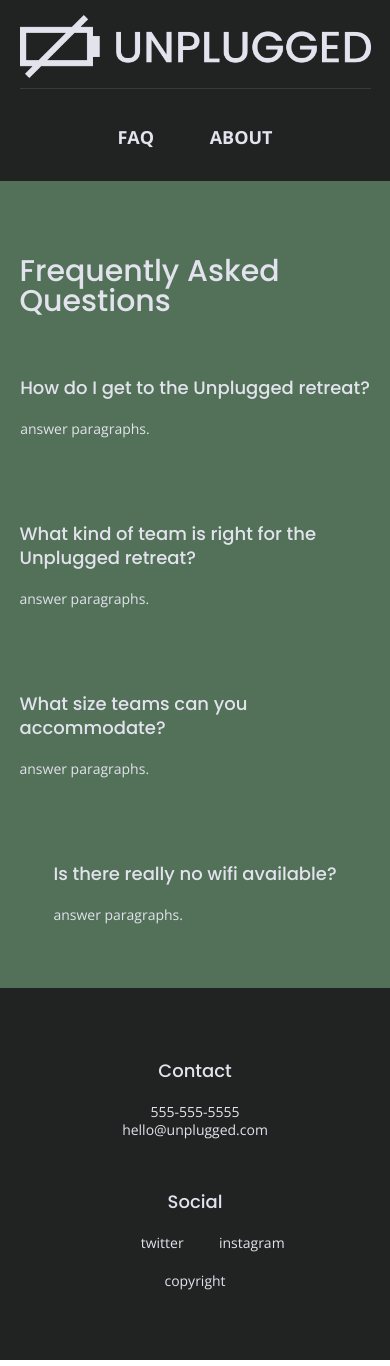
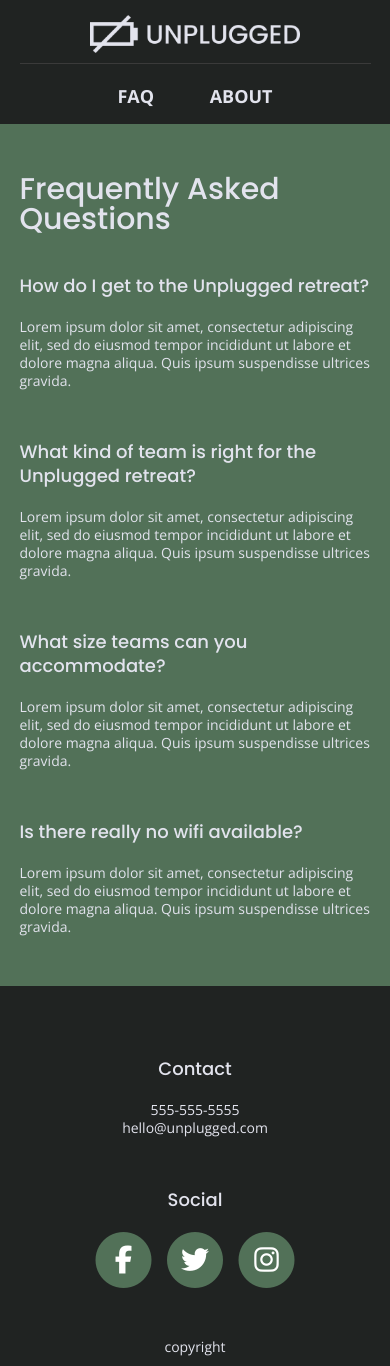
Before and after one commit to kjingersoll/unplugged-retreat, a website: page faq/index.html in a window 390 px wide. Drawn offline with nearby package versions, Linux system fonts and the light colour scheme.

Commit message:
mobile style fixes

```diff
--- a/css/main.css
+++ b/css/main.css
@@ -120,6 +120,7 @@ h1 {
   font-size: 2.25em;
   font-weight: 500;
   line-height: 1.2;
+  margin: 0;
 }
 
 h2 {
@@ -193,6 +194,7 @@ address {
     justify-content: space-around;
     width: 100%;
     padding: 0;
+    margin: 0;
   }
   header nav ul li {
     font-family: 'Open Sans', sans-serif;
@@ -217,9 +219,12 @@ address {
   }
   footer .content-wrapper {
     width: 55%;
-    margin: 50px 0;
+    margin:50px 0 0 0;
   }
   footer .contact {
+    margin-bottom: 50px;
+  }
+  footer .social {
     margin-bottom: 50px;
   }
   footer .social-icons{
@@ -236,7 +241,7 @@ address {
     color: #527158;
   }
   footer .copyright {
-    margin: 20px 0;
+    margin: 10px;
   }
 
   /*-------------------- Mobile Styles - Homepage -------------------- */
@@ -259,7 +264,12 @@ address {
     align-items: center;
     flex-flow: row wrap;
   }
-
+  aside .content-wrapper {
+    margin-top: 30px;
+  }
+  aside h3 {
+    margin-top: 0;
+  }
   aside .form {
     margin-top: 30px;
   }
@@ -294,8 +304,11 @@ address {
     justify-content: center;
     flex-flow: row wrap;
   }
+  .features .content-wrapper {
+    margin-bottom: 20px;
+  }
   .features h2 {
-    margin-bottom: 60px;
+    margin: 0 0 30px 0;
   }
   .features article {
     width: 63%;
@@ -324,7 +337,7 @@ address {
     background-color: #2a423a;
   }
   .reviews h2 {
-    margin-bottom: 40px;
+    margin:0 0 40px 0;
     line-height: 1;
   }
   .reviews figure {
@@ -346,6 +359,12 @@ address {
     justify-content: center;
     align-items: center;
     flex-flow: row wrap;
+  }
+  .mission .content-wrapper {
+    margin-bottom: 36px;
+  }
+  .mission h2 {
+    margin: 0;
   }
   .map figure {
       width: 100%;
@@ -369,6 +388,12 @@ address {
     align-items: center;
     flex-flow: row wrap;
   }
+  .contact-section h2{
+    margin: 0;
+  }
+  .contact-section h3 {
+    margin: 10px 0;
+  }
   .contact-content p {
     margin: 0;
   }
@@ -384,12 +409,12 @@ address {
   .faq .content-wrapper{
     margin: 50px 0 0 0;
     display: flex;
-    justify-content: center;
+    justify-content: flex-start;
     align-items: center;
     flex-flow: row wrap;
   }
   .faq h2 {
-    margin-bottom: 40px;
+    margin: 0 0 40px 0;
     line-height: 1;
   }
   .faq-content {
@@ -397,6 +422,10 @@ address {
   }
   .faq-content h4 {
     line-height: 1.333;
+    margin: 0 0 20px 0;
+  }
+  .faq-content p {
+    margin: 0;
   }
 
 /* ==========================================================================
--- a/faq/index.html
+++ b/faq/index.html
@@ -30,7 +30,9 @@
 
   <header>
     <div class="content-wrapper">
-         <a href="../index.html"><img src="../img/unpluggedlogo.png" alt="unplugged logo"></a>
+        <figure>
+          <a href="../index.html"><img src="../img/unpluggedlogo.png" alt="unplugged logo"></a>
+        </figure>
          <div class="header-divider"></div>
          <nav>
               <ul>
@@ -47,19 +49,19 @@
         <h2>Frequently Asked Questions</h2>
         <div class="faq-content">
           <h4>How do I get to the Unplugged retreat?</h4>
-          <p> answer paragraphs.</p>
+          <p>Lorem ipsum dolor sit amet, consectetur adipiscing elit, sed do eiusmod tempor incididunt ut labore et dolore magna aliqua. Quis ipsum suspendisse ultrices gravida.</p>
         </div>
         <div class="faq-content">
           <h4>What kind of team is right for the Unplugged retreat?</h4>
-          <p> answer paragraphs.</p>
+          <p>Lorem ipsum dolor sit amet, consectetur adipiscing elit, sed do eiusmod tempor incididunt ut labore et dolore magna aliqua. Quis ipsum suspendisse ultrices gravida.</p>
         </div>
         <div class="faq-content">
           <h4>What size teams can you accommodate?</h4>
-          <p> answer paragraphs.</p>
+          <p>Lorem ipsum dolor sit amet, consectetur adipiscing elit, sed do eiusmod tempor incididunt ut labore et dolore magna aliqua. Quis ipsum suspendisse ultrices gravida.</p>
         </div>
         <div class="faq-content">
           <h4>Is there really no wifi available?</h4>
-          <p> answer paragraphs.</p>
+          <p>Lorem ipsum dolor sit amet, consectetur adipiscing elit, sed do eiusmod tempor incididunt ut labore et dolore magna aliqua. Quis ipsum suspendisse ultrices gravida.</p>
         </div>
       </div> <!-- mission content wrapper ends -->
     </section> <!-- contact-info -->
@@ -78,10 +80,24 @@
              <div class="social">
                <h3>Social</h3>
                  <div class="social-icons">
-                     <p><a href="https://www.facebook.com/yoursite" target="_blank"></a></p>
-                     <p>twitter</p>
-                     <p>instagram</p>
-                     <!-- other social links here -->
+                     <p><a href="https://www.facebook.com/yoursite" target="_blank">
+                       <span class="fa-stack fa-2x">
+                         <i class="fas fa-circle fa-stack-2x"></i>
+                         <i class="fab fa-facebook-f fa-stack-1x fa-inverse"></i>
+                      </span>
+                    </a></p>
+                     <p><a href="https://www.twitter.com" target="_blank">
+                       <span class="fa-stack fa-2x">
+                         <i class="fas fa-circle fa-stack-2x"></i>
+                         <i class="fab fa-twitter fa-stack-1x fa-inverse"></i>
+                      </span>
+                     </a></p>
+                     <p><a href="https://www.instagram.com" target="_blank">
+                       <span class="fa-stack fa-2x">
+                         <i class="fas fa-circle fa-stack-2x"></i>
+                         <i class="fab fa-instagram fa-stack-1x fa-inverse"></i>
+                      </span>
+                     </a></p>
                  </div>
              </div>
              <div class="copyright">
```
Also changed, not shown: about/index.html (+25 -9 lines), index.html (+4 -2 lines).
